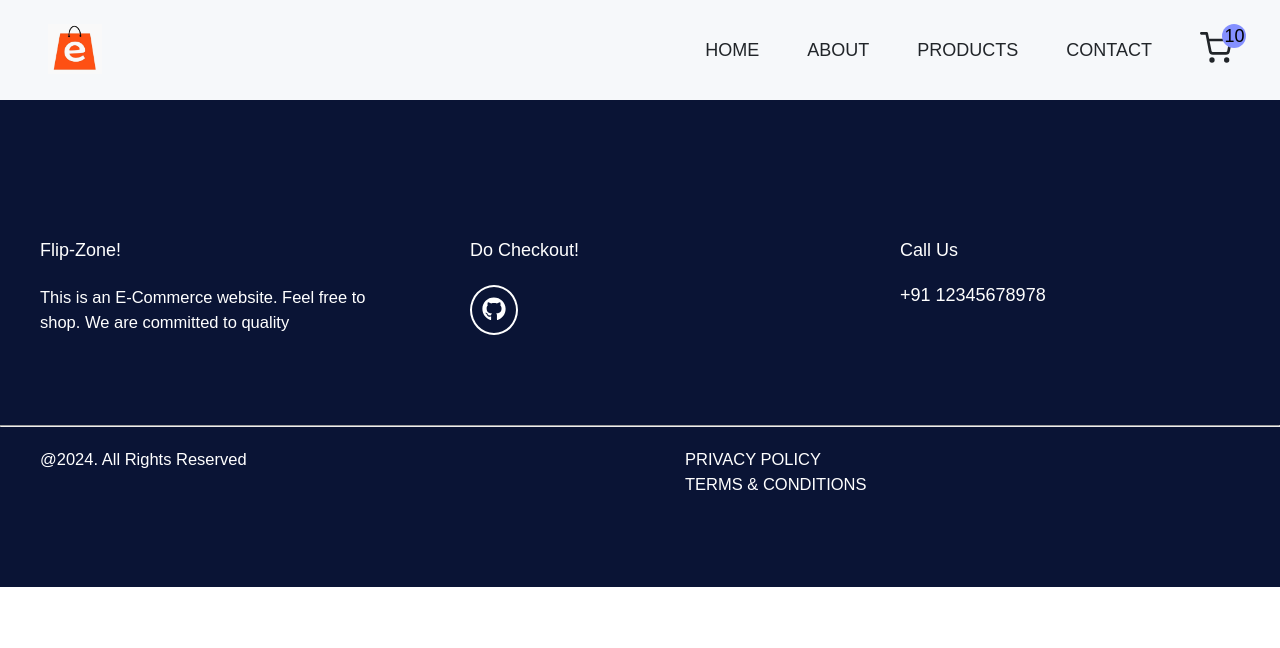
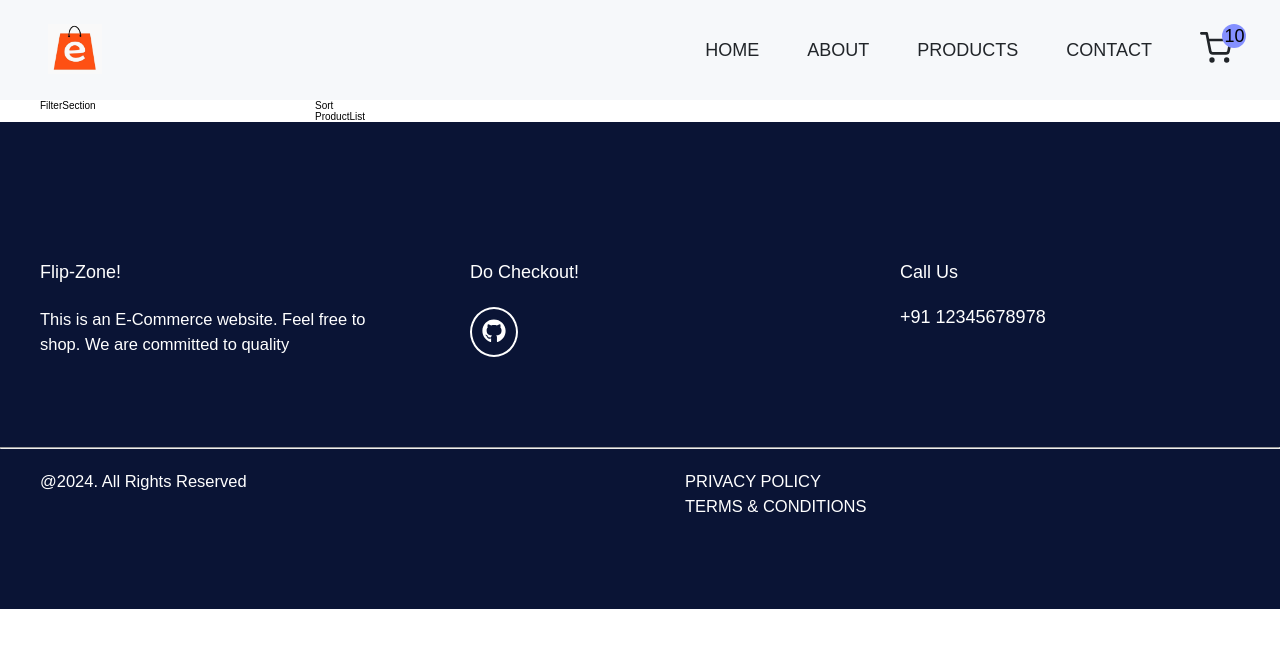
Before and after one commit to ShahKalash/E-Com, a React (Create React App) app: page /products in a window 1280 px wide. Shown: the top 648 px of the page. Built offline with nearby package versions, Linux system fonts and the light colour scheme; no server answers.

Commit message:
Add Product pages starter files

```diff
--- a/src/Products.js
+++ b/src/Products.js
@@ -1,8 +1,25 @@
 import React from "react";
 import styled from "styled-components";
+import FilterSection from "./components/FilterSection";
+import ProductList from "./components/ProductList";
+import Sort from "./components/Sort";
 
 const Products = () => {
-  return <Wrapper></Wrapper>;
+  return <Wrapper>
+    <div className="container grid grid-filter-column">
+      <div>
+        <FilterSection />
+      </div>
+      <section className="product-view--sort">
+        <div className="sort-filter">
+          <Sort />
+        </div>
+        <div className="main-products">
+          <ProductList />
+        </div>
+      </section>
+    </div>
+  </Wrapper>;
 };
 
 const Wrapper = styled.section`
--- /dev/null
+++ b/src/components/FilterSection.js
@@ -0,0 +1,9 @@
+import React from 'react'
+
+const FilterSection = () => {
+    return (
+        <div>FilterSection</div>
+    )
+}
+
+export default FilterSection;
--- /dev/null
+++ b/src/components/ProductList.js
@@ -0,0 +1,9 @@
+import React from 'react'
+
+const ProductList = () => {
+    return (
+        <div>ProductList</div>
+    )
+}
+
+export default ProductList;
--- /dev/null
+++ b/src/components/Sort.js
@@ -0,0 +1,9 @@
+import React from 'react'
+
+const Sort = () => {
+    return (
+        <div>Sort</div>
+    )
+}
+
+export default Sort;
```
